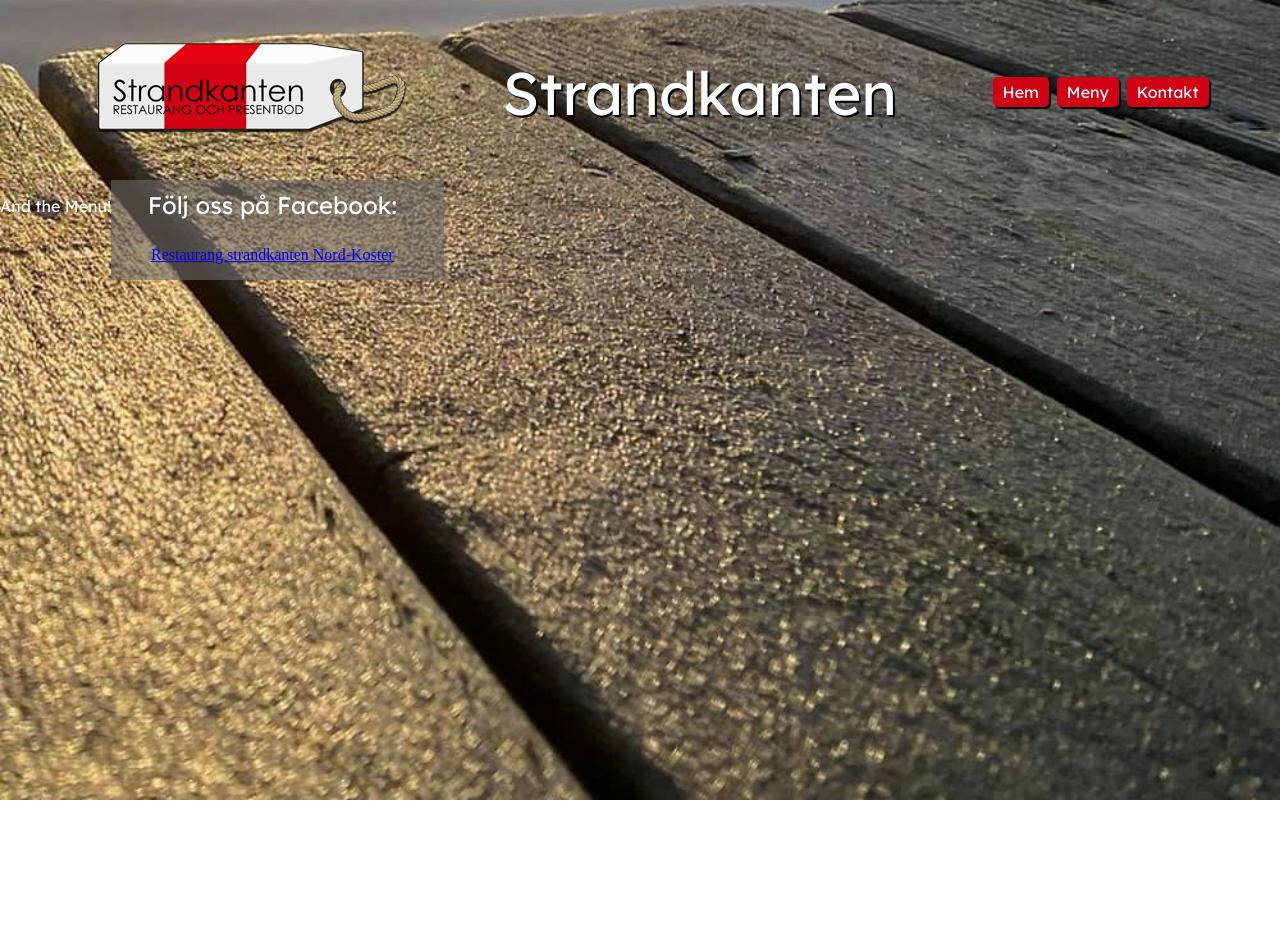
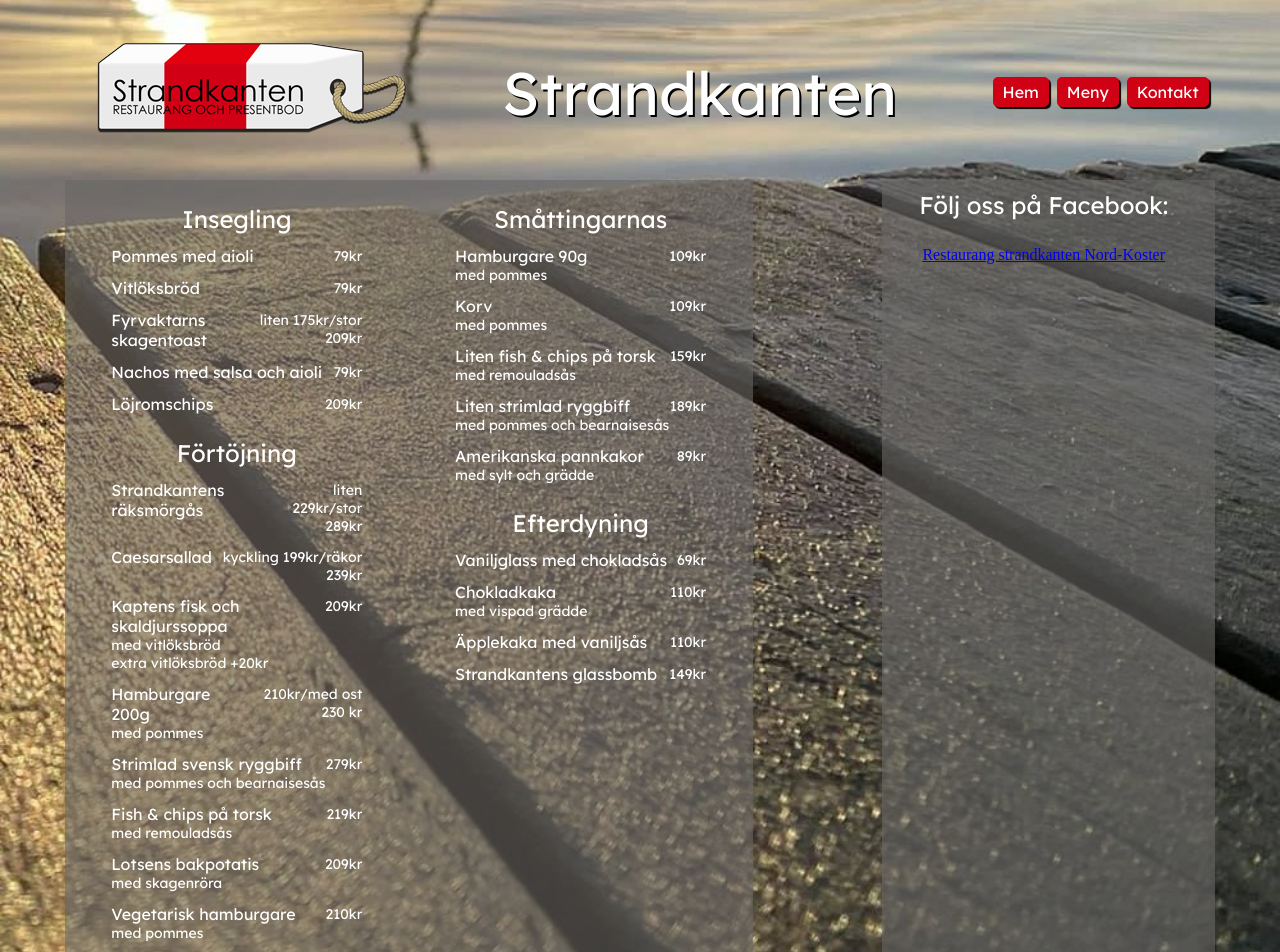
Before and after one commit to LisaStur/Strandkanten, a React (Create React App) app: page /menu in a window 1280 px wide. Shown: the top 952 px of the page. Before the commit the page ends 800 px from the top, so only its background shows below. Built offline with nearby package versions, Linux system fonts and the light colour scheme.

Commit message:
Menu page mockup

```diff
--- a/src/components/Contact.js
+++ b/src/components/Contact.js
@@ -70,8 +70,8 @@ const TimeTableLink = styled.a`
   padding-left: 8px;
 
   &:hover {
-    background-color: rgba(80, 80, 100);
-    transition: 0.4s;
+    background-color: rgba(155, 138, 120);
+    transition: 0.2s;
   }
 `;
 const MapBox = styled.div`
--- a/src/components/Menu.js
+++ b/src/components/Menu.js
@@ -1,7 +1,257 @@
 import React from "react";
+import styled from "styled-components";
 
 const Menu = () => {
-  return <p>And the Menu!</p>;
+  return (
+    <MenySection>
+      <BigScreen>
+        <MenyHeader>Insegling</MenyHeader>
+        <EachEntry>
+          <MenyEntry>Pommes med aioli</MenyEntry>
+          <Price>79kr</Price>
+        </EachEntry>
+        <EachEntry>
+          <MenyEntry>Vitlöksbröd</MenyEntry>
+          <Price>79kr</Price>
+        </EachEntry>
+        <EachEntry>
+          <MenyEntry>Fyrvaktarns skagentoast</MenyEntry>
+          <Price>liten 175kr/stor 209kr</Price>
+        </EachEntry>
+        <EachEntry>
+          <MenyEntry>Nachos med salsa och aioli</MenyEntry>
+          <Price>79kr</Price>
+        </EachEntry>
+        <EachEntry>
+          <MenyEntry>Löjromschips</MenyEntry>
+          <Price>209kr</Price>
+        </EachEntry>
+        <MenyHeader>Förtöjning</MenyHeader>
+        <EachEntry>
+          <MenyEntry>Strandkantens räksmörgås</MenyEntry>
+          <Price>liten 229kr/stor 289kr</Price>
+        </EachEntry>
+        <EachEntry>
+          <MenyEntry>Caesarsallad</MenyEntry>
+          <Price>kyckling 199kr/räkor 239kr</Price>
+        </EachEntry>
+        <EachEntry>
+          <WithDetail>
+            <MenyEntry>Kaptens fisk och skaldjurssoppa</MenyEntry>
+            <MenyDetail>med vitlöksbröd</MenyDetail>
+            <MenyDetail>extra vitlöksbröd +20kr</MenyDetail>
+          </WithDetail>
+          <Price>209kr</Price>
+        </EachEntry>
+        <EachEntry>
+          <WithDetail>
+            <MenyEntry>Hamburgare 200g</MenyEntry>
+            <MenyDetail>med pommes</MenyDetail>
+          </WithDetail>
+          <Price>210kr/med ost 230 kr</Price>
+        </EachEntry>
+        <EachEntry>
+          <WithDetail>
+            <MenyEntry>Strimlad svensk ryggbiff</MenyEntry>
+            <MenyDetail>med pommes och bearnaisesås</MenyDetail>
+          </WithDetail>
+          <Price>279kr</Price>
+        </EachEntry>
+        <EachEntry>
+          <WithDetail>
+            <MenyEntry>Fish &amp; chips på torsk</MenyEntry>
+            <MenyDetail>med remouladsås</MenyDetail>
+          </WithDetail>
+          <Price>219kr</Price>
+        </EachEntry>
+        <EachEntry>
+          <WithDetail>
+            <MenyEntry>Lotsens bakpotatis</MenyEntry>
+            <MenyDetail>med skagenröra</MenyDetail>
+          </WithDetail>
+          <Price>209kr</Price>
+        </EachEntry>
+        <EachEntry>
+          <WithDetail>
+            <MenyEntry>Vegetarisk hamburgare</MenyEntry>
+            <MenyDetail>med pommes</MenyDetail>
+          </WithDetail>
+          <Price>210kr</Price>
+        </EachEntry>
+        <EachEntry>
+          <WithDetail>
+            <MenyEntry>Halloumiburgare</MenyEntry>
+            <MenyDetail>med pommes</MenyDetail>
+          </WithDetail>
+          <Price>210kr</Price>
+        </EachEntry>
+        <EachEntry>
+          <WithDetail>
+            <MenyEntry>Varmrökt lax</MenyEntry>
+            <MenyDetail>med kall sommarsallad och hjortronsås</MenyDetail>
+          </WithDetail>
+          <Price>269kr</Price>
+        </EachEntry>
+        <EachEntry>
+          <WithDetail>
+            <MenyEntry>Strandö-special</MenyEntry>
+            <MenyDetail>
+              Nyfångade havskräftor med smör, bröd och aioli
+            </MenyDetail>
+          </WithDetail>
+          <Price>dagspris</Price>
+        </EachEntry>
+      </BigScreen>
+      <BigScreen>
+        <MenyHeader>Småttingarnas</MenyHeader>
+        <EachEntry>
+          <WithDetail>
+            <MenyEntry>Hamburgare 90g</MenyEntry>
+            <MenyDetail>med pommes</MenyDetail>
+          </WithDetail>
+          <Price>109kr</Price>
+        </EachEntry>
+        <EachEntry>
+          <WithDetail>
+            <MenyEntry>Korv</MenyEntry>
+            <MenyDetail>med pommes</MenyDetail>
+          </WithDetail>
+          <Price>109kr</Price>
+        </EachEntry>
+        <EachEntry>
+          <WithDetail>
+            <MenyEntry>Liten fish &amp; chips på torsk</MenyEntry>
+            <MenyDetail>med remouladsås</MenyDetail>
+          </WithDetail>
+          <Price>159kr</Price>
+        </EachEntry>
+        <EachEntry>
+          <WithDetail>
+            <MenyEntry>Liten strimlad ryggbiff</MenyEntry>
+            <MenyDetail>med pommes och bearnaisesås</MenyDetail>
+          </WithDetail>
+          <Price>189kr</Price>
+        </EachEntry>
+        <EachEntry>
+          <WithDetail>
+            <MenyEntry>Amerikanska pannkakor</MenyEntry>
+            <MenyDetail>med sylt och grädde</MenyDetail>
+          </WithDetail>
+          <Price>89kr</Price>
+        </EachEntry>
+        <MenyHeader>Efterdyning</MenyHeader>
+        <EachEntry>
+          <MenyEntry>Vaniljglass med chokladsås</MenyEntry>
+          <Price>69kr</Price>
+        </EachEntry>
+        <EachEntry>
+          <WithDetail>
+            <MenyEntry>Chokladkaka</MenyEntry>
+            <MenyDetail>med vispad grädde</MenyDetail>
+          </WithDetail>
+          <Price>110kr</Price>
+        </EachEntry>
+        <EachEntry>
+          <MenyEntry>Äpplekaka med vaniljsås</MenyEntry>
+          <Price>110kr</Price>
+        </EachEntry>
+        <EachEntry>
+          <MenyEntry>Strandkantens glassbomb</MenyEntry>
+          <Price>149kr</Price>
+        </EachEntry>
+      </BigScreen>
+    </MenySection>
+  );
 };
 
 export default Menu;
+
+const MenySection = styled.section`
+  display: flex;
+  flex-direction: column;
+
+  background-color: rgba(105, 104, 102, 0.6);
+
+  @media (min-width: 668px) {
+    justify-content: space-between;
+  }
+
+  @media (min-width: 1024px) {
+    flex-direction: row;
+  }
+`;
+const BigScreen = styled.div`
+  display: flex;
+  flex-direction: column;
+
+  @media (min-width: 1024px) {
+    width: 45%;
+    padding: 0 5% 3% 5%;
+  }
+`;
+const MenyHeader = styled.h2`
+  color: white;
+  font-family: "Lexend Deca", sans-serif;
+  font-weight: normal;
+  font-size: 24px;
+  text-align: center;
+  padding-top: 24px;
+  margin-block-start: 0;
+  margin-block-end: 0;
+`;
+const EachEntry = styled.div`
+  display: flex;
+  flex-direction: row;
+  justify-content: space-between;
+  padding: 12px 12px 0 12px;
+`;
+const WithDetail = styled.div`
+  display: flex;
+  flex-direction: column;
+`;
+const MenyEntry = styled.p`
+  color: white;
+  font-family: "Lexend Deca", sans-serif;
+  font-size: 14px;
+  margin-block-start: 0;
+  margin-block-end: 0;
+
+  @media (min-width: 668px) {
+    font-size: 16px;
+  }
+  @media (min-width: 1024px) {
+    font-size: 16px;
+  }
+`;
+const MenyDetail = styled.p`
+  color: white;
+  font-family: "Lexend Deca", sans-serif;
+  font-size: 10px;
+  margin-block-start: 0;
+  margin-block-end: 0;
+
+  @media (min-width: 668px) {
+    font-size: 12px;
+  }
+  @media (min-width: 1024px) {
+    font-size: 14px;
+  }
+`;
+const Price = styled.p`
+  color: white;
+  font-family: "Lexend Deca", sans-serif;
+  font-weight: normal;
+  font-size: 10px;
+  padding-top: 4px;
+  text-align: end;
+  margin-block-start: 0;
+  margin-block-end: 0;
+
+  @media (min-width: 668px) {
+    font-size: 12px;
+  }
+  @media (min-width: 1024px) {
+    padding-top: 1px;
+    font-size: 14px;
+  }
+`;
--- a/src/index.css
+++ b/src/index.css
@@ -52,6 +52,7 @@ h2 {
 
   @media (min-width: 668px) {
     flex-direction: row;
+    justify-content: space-around;
   }
 }
 
```
